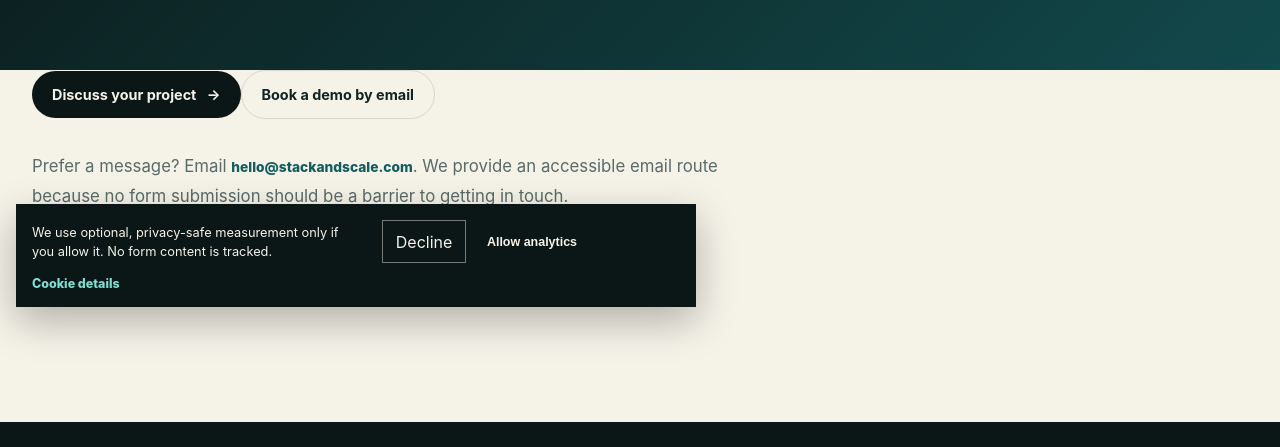
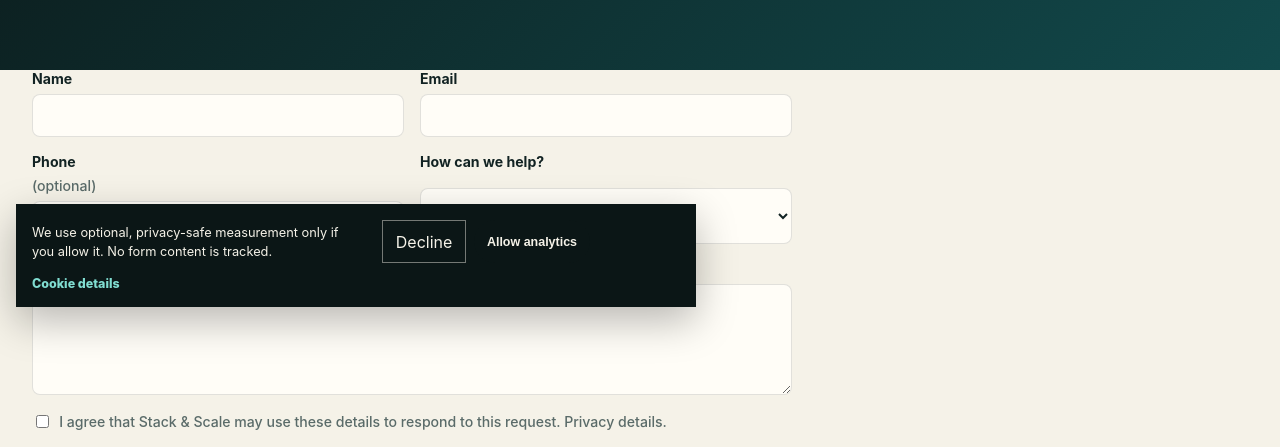
Before and after one commit to saadkhan2003/stack_and_scale, a Next.js app in the folder apps/web/: page /contact in a window 1280 px wide. Shown: the part 477-924 px from the top of the page. Built offline with nearby package versions, Linux system fonts and the light colour scheme; no server answers.

Commit message:
feat(web): add consented public lead form

```diff
--- /dev/null
+++ b/apps/web/app/api/leads/route.ts
@@ -0,0 +1,14 @@
+import { NextResponse } from "next/server";
+
+const apiOrigin = process.env["API_PUBLIC_URL"] ?? "http://127.0.0.1:3100";
+
+export async function POST(request: Request) {
+  const idempotencyKey = request.headers.get("idempotency-key");
+  if (!idempotencyKey) return NextResponse.json({ error: "An idempotency key is required." }, { status: 400 });
+  try {
+    const response = await fetch(`${apiOrigin}/leads`, { method: "POST", headers: { "content-type": "application/json", "idempotency-key": idempotencyKey, "x-correlation-id": request.headers.get("x-correlation-id") ?? idempotencyKey }, body: await request.text(), signal: AbortSignal.timeout(8_000) });
+    return new NextResponse(await response.text(), { status: response.status, headers: { "content-type": "application/json", "cache-control": "no-store" } });
+  } catch {
+    return NextResponse.json({ error: "We could not send your request right now." }, { status: 503, headers: { "cache-control": "no-store" } });
+  }
+}
--- a/apps/web/app/contact/page.tsx
+++ b/apps/web/app/contact/page.tsx
@@ -1,5 +1,6 @@
 import { SiteFooter } from "../../src/site-footer";
 import { SiteHeader } from "../../src/site-header";
 import { metadataForPath } from "../../src/seo";
+import { LeadForm } from "../../src/lead-form";
 export const metadata = metadataForPath("/contact", "Contact", "Start a conversation about a more useful operational system.");
-export default function ContactPage() { return <main className="site-shell"><SiteHeader currentPath="/contact" /><section className="page-hero"><p className="eyebrow">Contact</p><h1>Let&apos;s make the next system useful from day one.</h1><p>Tell us what needs to work better. We will begin with the context, not a pitch deck.</p></section><section className="contact-options"><a className="button button-primary" href="mailto:hello@stackandscale.com?subject=Project%20conversation">Discuss your project <span aria-hidden="true">→</span></a><a className="button button-secondary" href="mailto:hello@stackandscale.com?subject=Book%20a%20demo">Book a demo by email</a><p>Prefer a message? Email <a className="text-link" href="mailto:hello@stackandscale.com">hello@stackandscale.com</a>. We provide an accessible email route because no form submission should be a barrier to getting in touch.</p></section><SiteFooter /></main>; }
+export default function ContactPage() { return <main className="site-shell"><SiteHeader currentPath="/contact" /><section className="page-hero"><p className="eyebrow">Contact</p><h1>Let&apos;s make the next system useful from day one.</h1><p>Tell us what needs to work better. We will begin with the context, not a pitch deck.</p></section><section className="contact-options"><LeadForm /><p>Prefer a message? Email <a className="text-link" href="mailto:hello@stackandscale.com">hello@stackandscale.com</a>. We provide an accessible email route because no form submission should be a barrier to getting in touch.</p></section><SiteFooter /></main>; }
--- a/apps/web/app/globals.css
+++ b/apps/web/app/globals.css
@@ -555,6 +555,16 @@ h1 {
 .narrative .button { margin-top: 1rem; }
 .contact-options { min-height: 44vh; padding-bottom: 7rem; }
 .contact-options > p { margin-top: 2rem; }
+.lead-form { display: grid; gap: 1rem; max-width: 760px; }
+.lead-form label { display: grid; font-size: .88rem; font-weight: 750; gap: .45rem; }
+.lead-form label > span { color: var(--muted); font-weight: 500; }
+.lead-form input, .lead-form select, .lead-form textarea { background: #fffdf7; border: 1px solid var(--line); border-radius: 8px; color: var(--ink); font: inherit; padding: .75rem; width: 100%; }
+.form-grid { display: grid; gap: 1rem; grid-template-columns: repeat(2, minmax(0, 1fr)); }
+.lead-form .honeypot { display: none; }
+.lead-form .consent-check { align-items: start; display: flex; font-weight: 500; line-height: 1.5; }
+.consent-check input { margin-top: .2rem; width: auto; }
+.form-error { color: #9b2c2c !important; font-weight: 700; }
+.lead-success { background: #e7efea; max-width: 700px; padding: 2rem; }
 .legal-page { min-height: 60vh; max-width: 900px; padding-bottom: 7rem; padding-top: 6rem; }
 .status-page { align-items: flex-start; display: flex; flex-direction: column; justify-content: center; min-height: 70vh; padding: 4rem max(2rem, calc((100vw - 960px) / 2)); }
 .status-page p { color: var(--muted); line-height: 1.7; max-width: 550px; }
@@ -945,6 +955,7 @@ h1 {
   .feature-strip, .content-grid, .site-footer { grid-template-columns: 1fr; }
   .feature-strip { gap: 2rem; padding: 4rem 1.2rem; }
   .content-grid, .detail-page, .narrative, .contact-options, .legal-page, .demo-note, .site-footer { padding-left: 1.2rem; padding-right: 1.2rem; }
+  .form-grid { grid-template-columns: 1fr; }
   .catalog-filter { padding-left: 1.2rem; padding-right: 1.2rem; }
   .content-card, .content-card:not(:first-child) { border-bottom: 1px solid var(--line); border-right: 0; min-height: 0; padding: 2rem 0; }
   .content-card > p:not(.eyebrow) { min-height: 0; }
--- /dev/null
+++ b/apps/web/src/lead-form.tsx
@@ -0,0 +1,23 @@
+"use client";
+
+import { useState, type FormEvent } from "react";
+
+type FormStatus = "idle" | "sending" | "success" | "error";
+
+export function LeadForm() {
+  const [status, setStatus] = useState<FormStatus>("idle");
+  const [error, setError] = useState("");
+  async function submit(event: FormEvent<HTMLFormElement>) {
+    event.preventDefault();
+    setStatus("sending"); setError("");
+    const form = new FormData(event.currentTarget);
+    const body = { name: form.get("name"), email: form.get("email"), phone: form.get("phone"), message: form.get("message"), intakeType: form.get("intakeType"), consent: form.get("consent") === "on", honeypot: form.get("company"), attribution: { landingPage: window.location.pathname, source: "public-web", cta: "contact-form" } };
+    try {
+      const response = await fetch("/api/leads", { method: "POST", headers: { "content-type": "application/json", "idempotency-key": crypto.randomUUID() }, body: JSON.stringify(body) });
+      if (!response.ok) { const payload = await response.json().catch(() => null) as { error?: unknown } | null; const errorValue = payload?.error; const message = typeof errorValue === "string" ? errorValue : errorValue !== null && typeof errorValue === "object" && "message" in errorValue && typeof errorValue.message === "string" ? errorValue.message : "We could not send your request."; throw new Error(message); }
+      setStatus("success"); event.currentTarget.reset();
+    } catch (submissionError) { setError(submissionError instanceof Error ? submissionError.message : "We could not send your request."); setStatus("error"); }
+  }
+  if (status === "success") return <section className="lead-success" aria-live="polite"><h2>Thank you — your request is with us.</h2><p>We will reply using the email address you provided. If it is urgent, email hello@stackandscale.com.</p><button className="button button-secondary" onClick={() => setStatus("idle")} type="button">Send another request</button></section>;
+  return <form className="lead-form" onSubmit={(event) => void submit(event)}><div className="form-grid"><label>Name<input autoComplete="name" name="name" required /></label><label>Email<input autoComplete="email" name="email" required type="email" /></label><label>Phone <span>(optional)</span><input autoComplete="tel" name="phone" type="tel" /></label><label>How can we help?<select defaultValue="project" name="intakeType"><option value="demo">Book a product demo</option><option value="project">Discuss a custom project</option><option value="contact">General contact</option></select></label></div><label>What would you like to improve?<textarea name="message" rows={5} /></label><label className="honeypot" aria-hidden="true">Company<input autoComplete="off" name="company" tabIndex={-1} /></label><label className="consent-check"><input name="consent" required type="checkbox" /> <span>I agree that Stack &amp; Scale may use these details to respond to this request. <a href="/privacy">Privacy details</a>.</span></label>{status === "error" ? <p className="form-error" role="alert">{error} Your details are still in this form. You can try again or email hello@stackandscale.com.</p> : null}<button className="button button-primary" disabled={status === "sending"} type="submit">{status === "sending" ? "Sending…" : "Send request"}</button></form>;
+}
```
Also changed, not shown: 1 other file (tests, documents, lock files or other folders).
